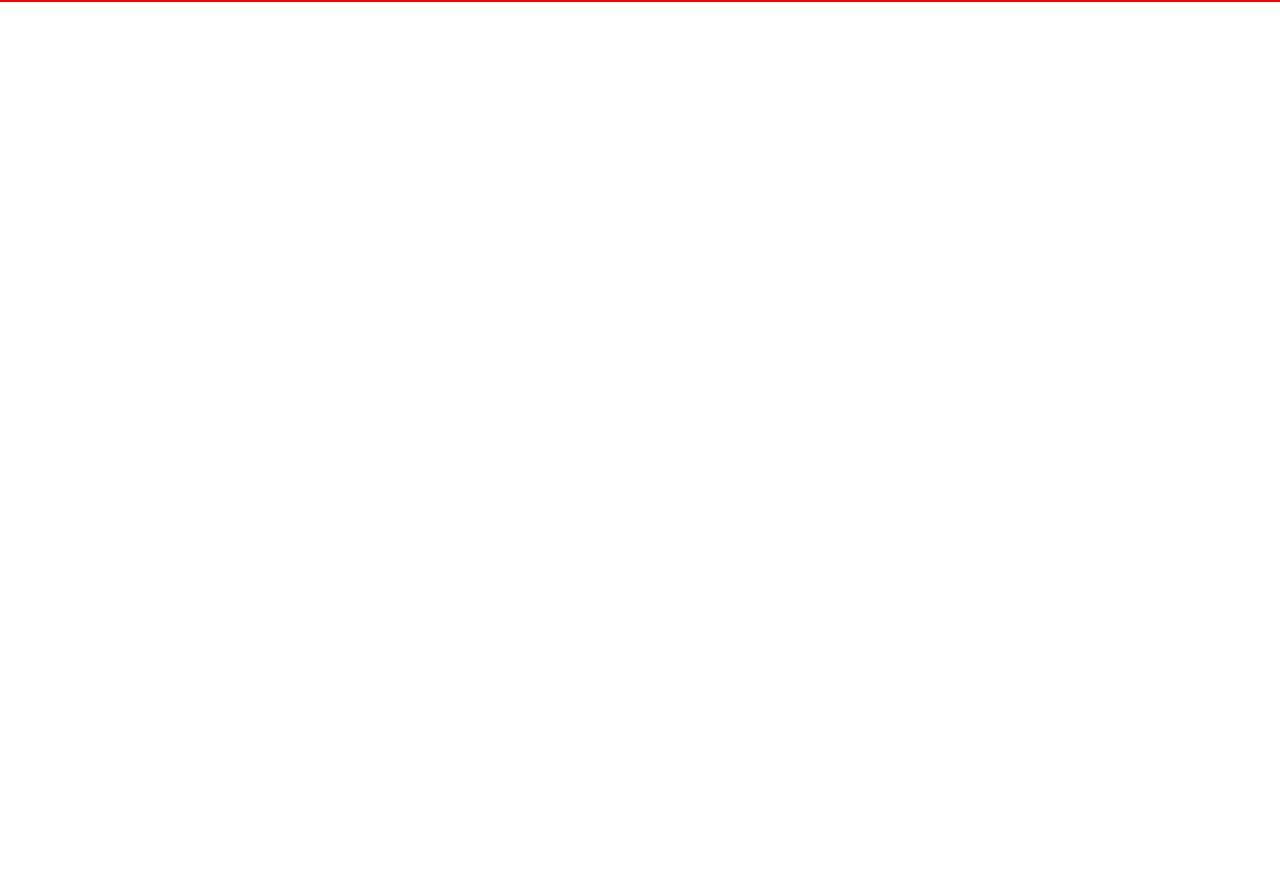
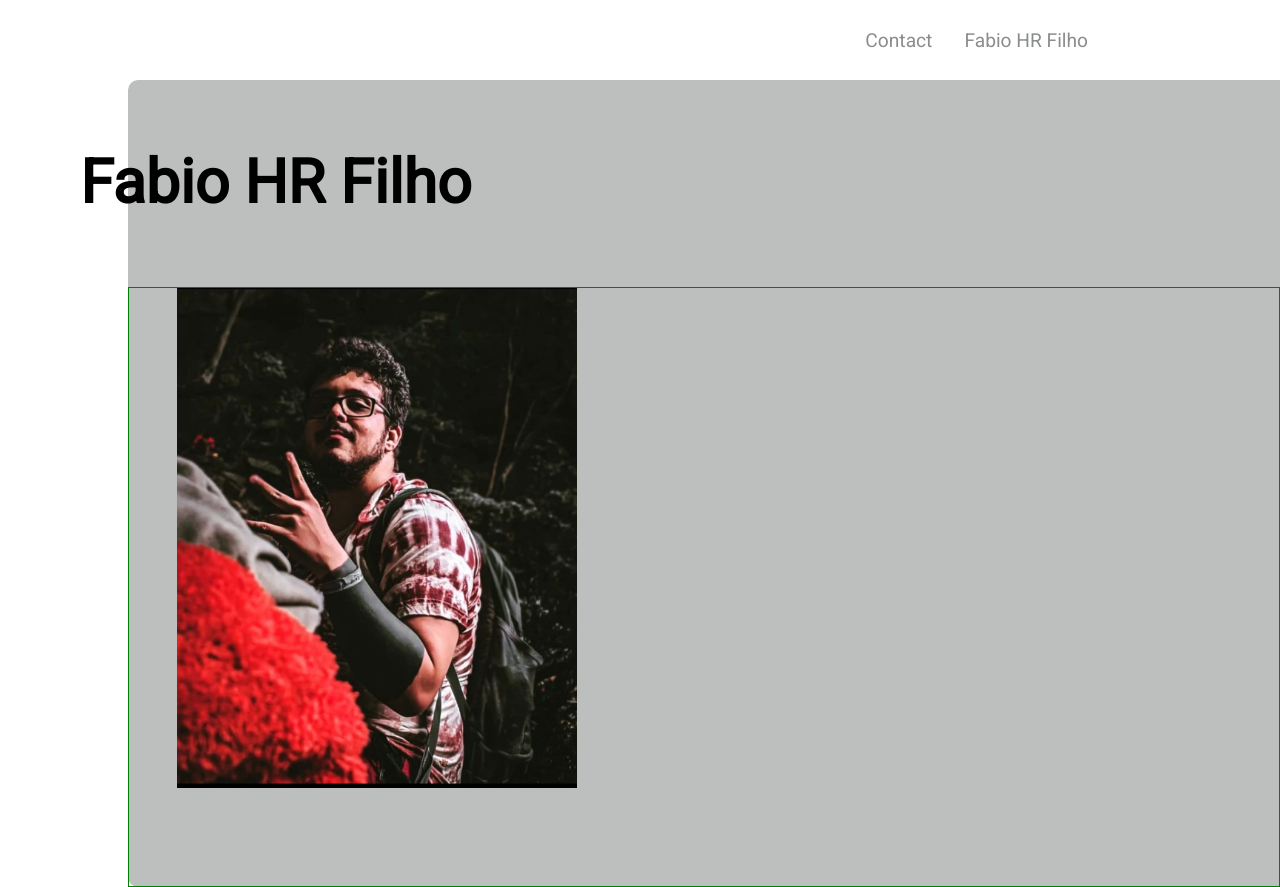
Before and after one commit to FabioRocha231/go-portfolio, a plain HTML site: page static/index.html in a window 1280 px wide. Before the commit the page ends 800 px from the top, so only its background shows below. Drawn offline with Linux system fonts and the light colour scheme.

Commit message:
feat: typography and my image implemented

```diff
--- a/static/css/style.css
+++ b/static/css/style.css
@@ -1,24 +1,82 @@
 @import url("https://fonts.googleapis.com/css2?family=Montserrat:ital,wght@0,100;0,200;0,600;1,200&display=swap");
+@import url('https://fonts.googleapis.com/css2?family=Roboto:wght@100;300;400&display=swap');
 
-ul
-{
-list-style: none;
-padding: 0;
-margin: 0;
+* {
+  padding: 0;
+  margin: 0;
+  list-style-type: none;
+  text-decoration: none;
+  box-sizing: border-box;
+  font-family: 'Roboto', sans-serif;
 }
 
 html,
 body {
   scroll-behavior: smooth;
-  padding: 0;
-  margin: 0;
-  box-sizing: border-box;
-  font-family: -apple-system, BlinkMacSystemFont, Segoe UI, Roboto, Oxygen,
-    Ubuntu, Cantarell, Fira Sans, Droid Sans, Helvetica Neue, sans-serif;
 }
 
-.header {
+.navBar {
+  width: 100%;
+  height: 5rem;
   display: flex;
-  flex-direction: column;
-  border: 1px solid red;
+  flex-direction: row-reverse;
 }
+
+.navItems {
+  padding: 0 2rem;
+  display: flex;
+  margin-right: 10rem;
+  flex-direction: row;
+  column-gap: 2rem;
+  align-items: center;
+}
+
+.navItem {
+  color: #8B8C8C;
+  cursor: pointer;
+  transition: color 500ms ease;
+}
+.navItem:hover {
+  color: #403832;
+}
+
+.photoContainer {
+  width: 100%;
+  border: 1px solid green;
+  height: 600px;
+}
+
+.myPhoto {
+    margin-left: 3rem;
+}
+
+.mainContent {
+  display: flex;
+  flex-direction: row-reverse;
+  min-height: 100vh;
+}
+
+.myName {
+  margin: 4rem 0;
+  position: relative;
+  left: -3rem;
+}
+
+.presentation {
+  border-top-left-radius: 10px;
+  border-bottom-left-radius: 10px;
+  background-color: #BDBFBF;
+  width: 90%;
+  min-height: 100%;
+}
+
+li {
+  font-weight: 400;
+  font-size: 1.2rem;
+}
+
+@media screen and (max-width: 920px) {
+  .navItems {
+    margin-right: 0;
+  }
+}
--- /dev/null
+++ b/static/css/typography.css
@@ -0,0 +1,59 @@
+/* @link https://utopia.fyi/type/calculator?c=320,16,1.125,1800,20,1.25,6,3,&s=0.75|0.5|0.25,1.5|2|3|4|6,s-l */
+
+:root {
+  --step--3: clamp(0.70rem, 0.72rem + -0.07vw, 0.64rem);
+  --step--2: clamp(0.79rem, 0.79rem + 0.01vw, 0.80rem);
+  --step--1: clamp(0.89rem, 0.86rem + 0.12vw, 1.00rem);
+  --step-0: clamp(1.00rem, 0.95rem + 0.27vw, 1.25rem);
+  --step-1: clamp(1.13rem, 1.03rem + 0.47vw, 1.56rem);
+  --step-2: clamp(1.27rem, 1.12rem + 0.74vw, 1.95rem);
+  --step-3: clamp(1.42rem, 1.20rem + 1.10vw, 2.44rem);
+  --step-4: clamp(1.60rem, 1.29rem + 1.57vw, 3.05rem);
+  --step-5: clamp(1.80rem, 1.37rem + 2.18vw, 3.82rem);
+  --step-6: clamp(2.03rem, 1.43rem + 2.96vw, 4.77rem);
+}
+
+h1,
+h2,
+h3,
+h4 {
+  font-weight: 700;
+  line-height: 1.3;
+}
+
+h1 {
+  margin-top: 0;
+  font-size: var(--step-6);
+}
+
+h2 {
+  font-size: var(--step-5);
+}
+
+h3 {
+  font-size: var(--step-4);
+}
+
+h4 {
+  font-size: var(--step-3);
+}
+
+p {
+  font-size: var(--step-0);
+}
+
+a {
+  font-size: var(--step-0);
+}
+
+.tiny {
+  font-size: var(--step--2);
+}
+
+small {
+  font-size: var(--step--1);
+}
+
+.text-margin {
+  margin: 3rem 0 1.38rem;
+}
--- a/static/index.html
+++ b/static/index.html
@@ -4,14 +4,32 @@
 <head>
   <title>Portfolio</title>
   <meta charset="UTF-8">
-  <meta name="viewport" content="width=device-width, initial-scale=1">
+  <meta content="width=device-width, initial-scale=1" name="viewport" />
   <link href="./css/style.css" rel="stylesheet">
+  <link href="./css/typography.css" rel="stylesheet">
 </head>
 
 <body>
-  <header class="header">
 
-  </header>
+  <nav class="navBar">
+    <ul class="navItems">
+      <li class="navItem">Contact</li>
+      <li class="navItem">Fabio HR Filho</li>
+    </ul>
+  </nav>
+
+  <main class="mainContent">
+    <section class="presentation">
+      <h1 class="myName">Fabio HR Filho</h1>
+      <article class="photoContainer">
+        <figure>
+          <img class="myPhoto" src="./img/fabio.jpeg" alt="foto do fabio" width="400" height="500">
+        </figure>
+      </article>
+
+    </section>
+  </main>
+
 </body>
 
 </html>
```
Also changed, not shown: static/img/fabio.jpeg (added).
